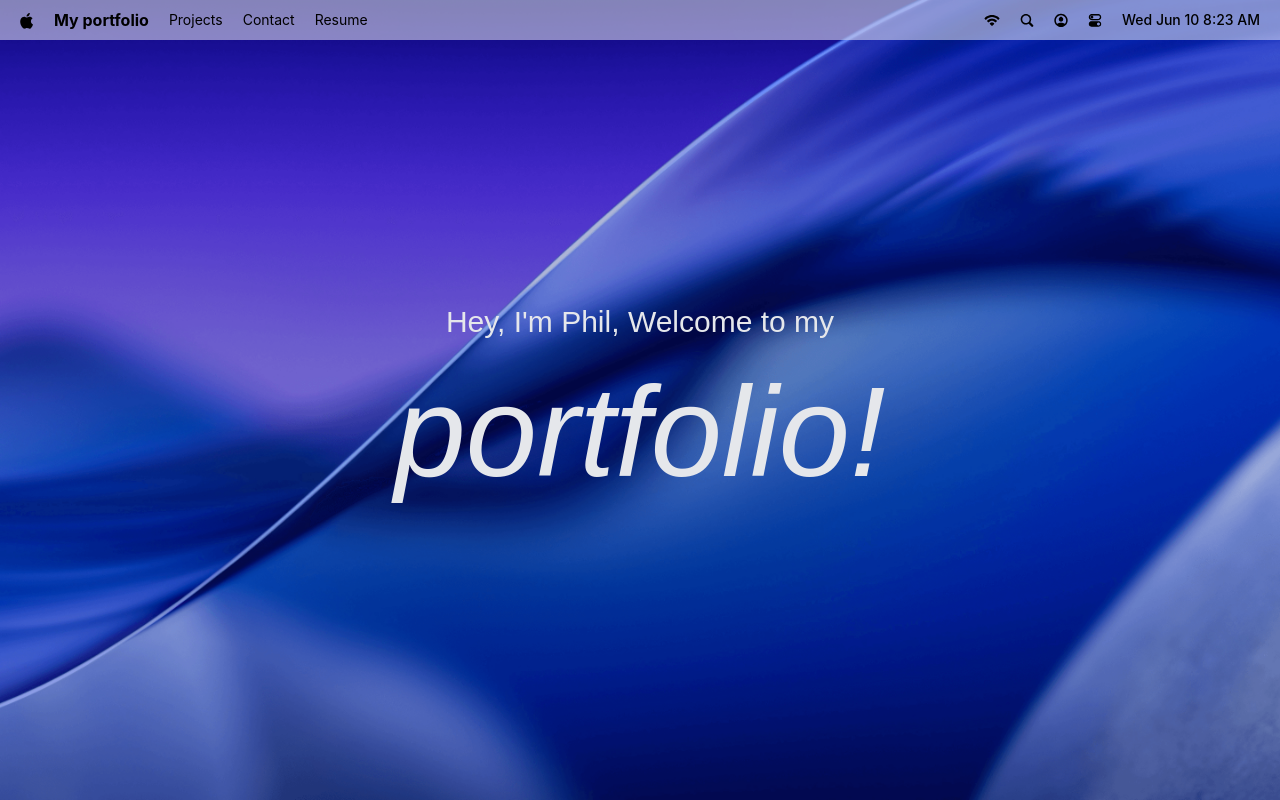
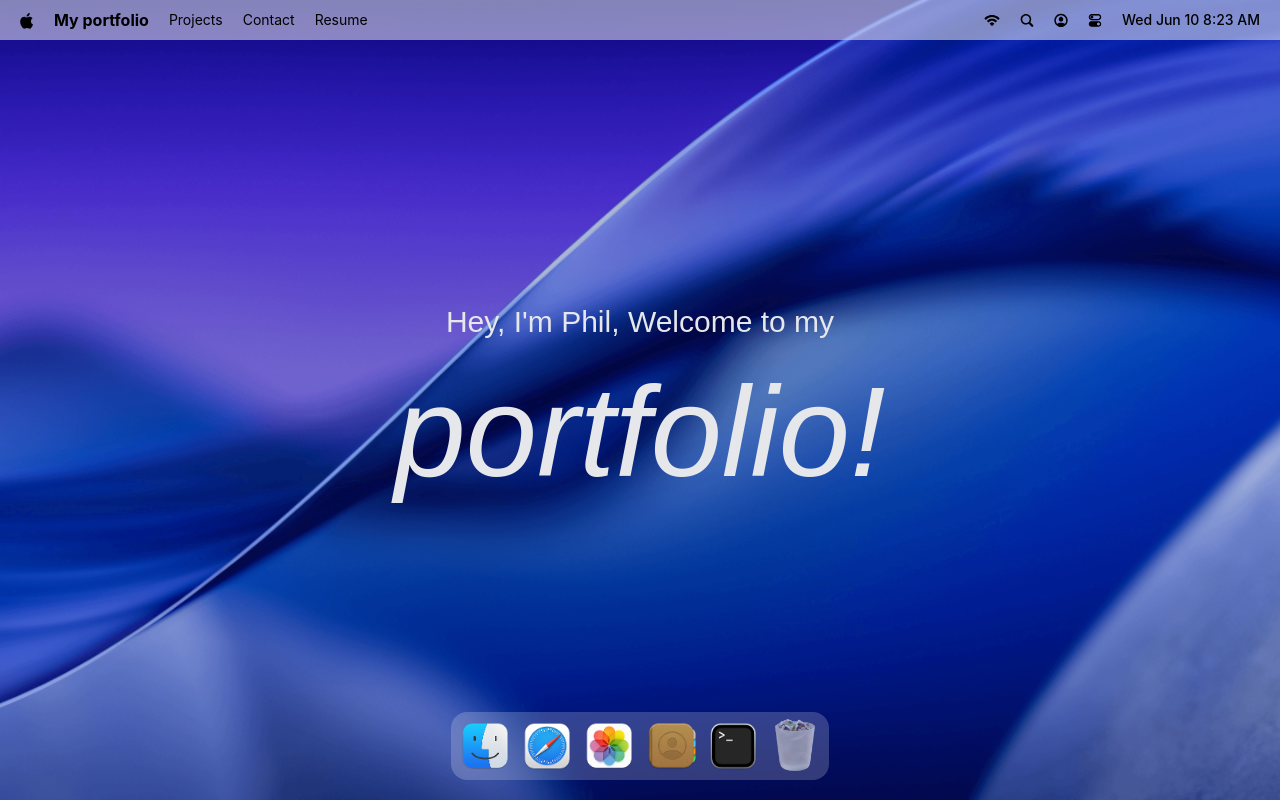
Before and after one commit to Philippe6ak/portfolio-os, a React (Vite) app: page / in a window 1280 px wide. Built offline with nearby package versions, Linux system fonts and the light colour scheme; a web font is replaced by a local one.

Commit message:
implement dock and animations

```diff
--- a/package.json
+++ b/package.json
@@ -17,6 +17,7 @@
     "lucide-react": "^1.17.0",
     "react": "^19.2.6",
     "react-dom": "^19.2.6",
+    "react-tooltip": "^6.0.7",
     "tailwindcss": "^4.3.0"
   },
   "devDependencies": {
--- a/src/App.jsx
+++ b/src/App.jsx
@@ -1,10 +1,11 @@
-import { Navbar, Welcome } from "#components";
+import { Navbar, Welcome, Dock } from "#components";
 
 function App() {
   return (
     <main>
       <Navbar />
       <Welcome />
+      <Dock />
     </main>
   );
 }
--- /dev/null
+++ b/src/components/Dock.jsx
@@ -0,0 +1,91 @@
+import { useGSAP } from "@gsap/react";
+import { Tooltip } from "react-tooltip";
+import { useRef } from "react";
+
+import { dockApps } from "#constants";
+import gsap from "gsap";
+
+function Dock() {
+  const dockRef = useRef(null);
+
+  useGSAP(() => {
+    const dock = dockRef.current;
+    if (!dock) return;
+
+    const icons = dock.querySelectorAll(".dock-icon");
+
+    function animateIcons(mouseX) {
+      const { left } = dock.getBoundingClientRect();
+
+      icons.forEach((icon) => {
+        const { left: iconLeft, width } = icon.getBoundingClientRect();
+        const center = iconLeft - left + width / 2;
+        const distance = Math.abs(mouseX - center);
+
+        const intensity = Math.exp(-(distance ** 3) / 20000);
+
+        gsap.to(icon, {
+          scale: 1 + 0.25 * intensity,
+          y: -15 * intensity,
+          duration: 0.2,
+          ease: "power1.out",
+        });
+      });
+    }
+
+    function handleMouseMove(e) {
+      const { left } = dock.getBoundingClientRect();
+      animateIcons(e.clientX - left);
+    }
+
+    function resetIcons() {
+      icons.forEach((icon) => {
+        gsap.to(icon, {
+          scale: 1,
+          y: 0,
+          duration: 0.3,
+          ease: "power1.out",
+        });
+      });
+    }
+
+    dock.addEventListener("mousemove", handleMouseMove);
+    dock.addEventListener("mouseleave", resetIcons);
+  }, []);
+
+  function toggleApp({ id, canOpen }) {
+    //TODO: Implement app opening logic here
+  }
+
+  return (
+    <section id="dock">
+      <div ref={dockRef} className="dock-container">
+        {dockApps.map(({ id, name, icon, canOpen }) => (
+          <div key={id ?? name} className="relative flex justify-center">
+            <button
+              type="button"
+              className="dock-icon"
+              aria-label={name}
+              data-tooltip-id="dock-tooltip"
+              data-tooltip-content={name}
+              data-tooltip-delay-show={150}
+              disabled={!canOpen}
+              onClick={() => {
+                toggleApp({ id, canOpen });
+              }}>
+              <img
+                src={`/images/${icon}`}
+                alt={name}
+                loading="lazy"
+                className={canOpen ? "" : "opacity-60"}
+              />
+            </button>
+          </div>
+        ))}
+        <Tooltip id="dock-tooltip" place="top" className="tooltip" />
+      </div>
+    </section>
+  );
+}
+
+export default Dock;
--- a/src/components/index.js
+++ b/src/components/index.js
@@ -1,6 +1,7 @@
 import Navbar from "#components/Navbar";
 import Welcome from "#components/Welcome";
+import Dock from "#components/Dock";
 
 //to clean up the imports in App.jsx, we can export all components from this file and import them in App.jsx
 
-export { Navbar, Welcome };
+export { Navbar, Welcome, Dock };
```
Also changed, not shown: 1 other file (tests, documents, lock files or other folders).
